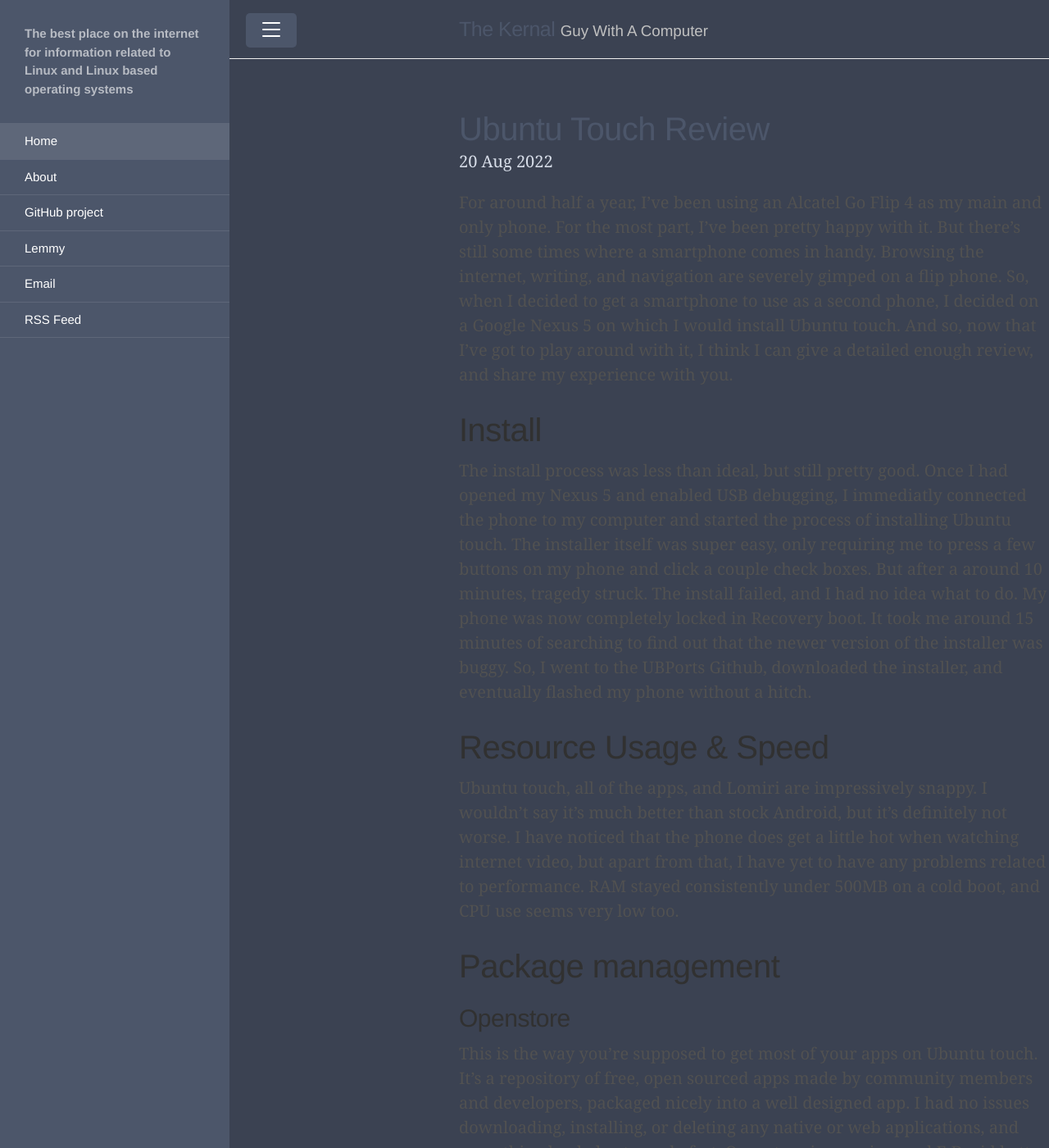
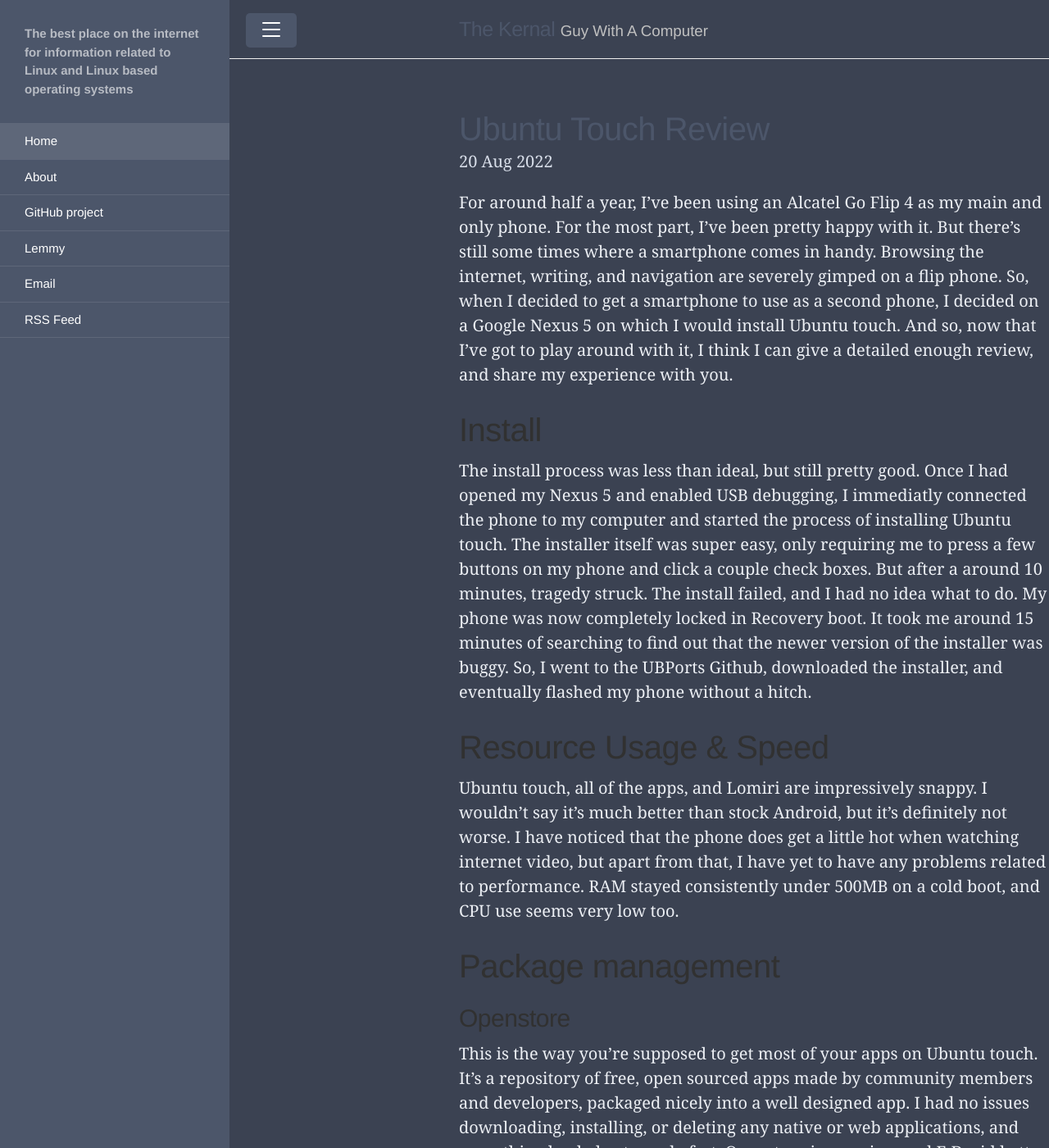
Before and after one commit to TheKernalBlog/TheKernalBlog, a Jekyll site: the page built from index.html, in a window 1280 px wide and 1400 px high. Shown: the whole window at 82% size. Built offline with Jekyll 4.4.1, drawn with Linux system fonts in a browser that asks for light colours; the list of posts is cut into pages by our own code.

Commit message:
Update poole.css

```diff
--- a/public/css/poole.css
+++ b/public/css/poole.css
@@ -59,7 +59,7 @@
 }
 
 body {
-  color: #515151;
+  color: #eceff4;
   background-color: #3b4252;
   -webkit-text-size-adjust: 100%;
       -ms-text-size-adjust: 100%;
@@ -67,7 +67,7 @@
 
 /* No `:visited` state is required by default (browsers will use `a`) */
 a {
-  color: #268bd2;
+  color: #81a1c1;
   text-decoration: none;
 }
 a strong {
@@ -84,7 +84,7 @@
   margin-bottom: .5rem;
   font-weight: bold;
   line-height: 1.25;
-  color: #313131;
+  color: #2e3440;
   text-rendering: optimizeLegibility;
 }
 h1 {
@@ -110,7 +110,7 @@
 }
 
 strong {
-  color: #303030;
+  color: #2e3440;
 }
 
 
@@ -274,8 +274,8 @@
 .message {
   margin-bottom: 1rem;
   padding: 1rem;
-  color: #717171;
-  background-color: #f9f9f9;
+  color: #4c566a;
+  background-color: #3b4252;
 }
 
 
```
